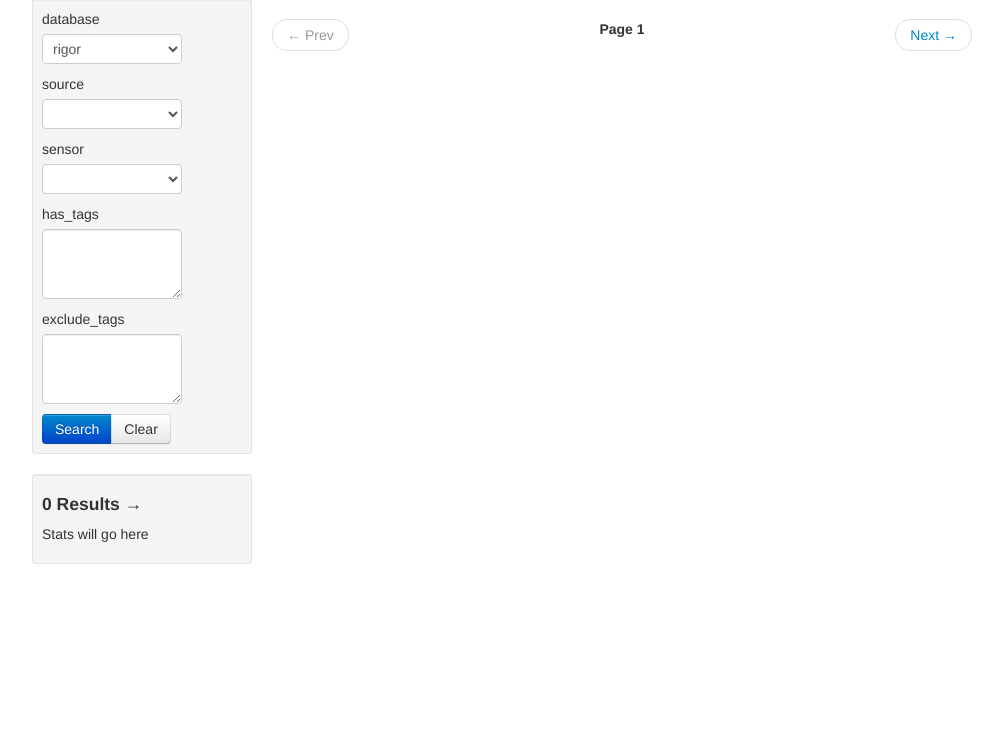
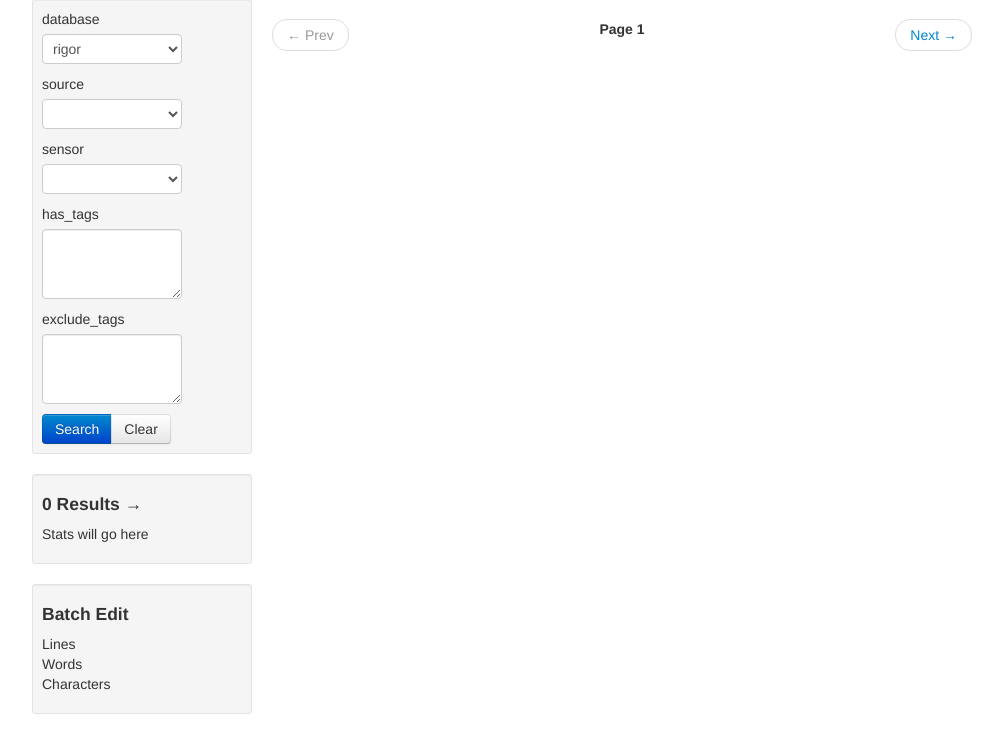
Before and after one commit to amazon-archives/rigor-webapp, a Flask app: template templates/browse.html in a window 1280 px wide. Shown: the part 61-800 px from the top of the page, without its empty margins (138-1141 px from the left). Run offline with Flask 2, Linux system fonts and the light colour scheme; the template is opened without the code that fills it, so the values that code supplies are empty; some libraries are stand-ins or nearby versions.

Commit message:
Add mockup for Batch Edit box

```diff
--- a/templates/browse.html
+++ b/templates/browse.html
@@ -62,6 +62,16 @@
                     Stats will go here
                 </p>
             </div>
+
+            <!-- BATCH EDIT -->
+            <div class="well well-small">
+                <h4> Batch Edit </h4>
+                <p>
+                    Lines <br>
+                    Words <br>
+                    Characters
+                </p>
+            </div>
         </div>
 
         <div class="span9">
```
